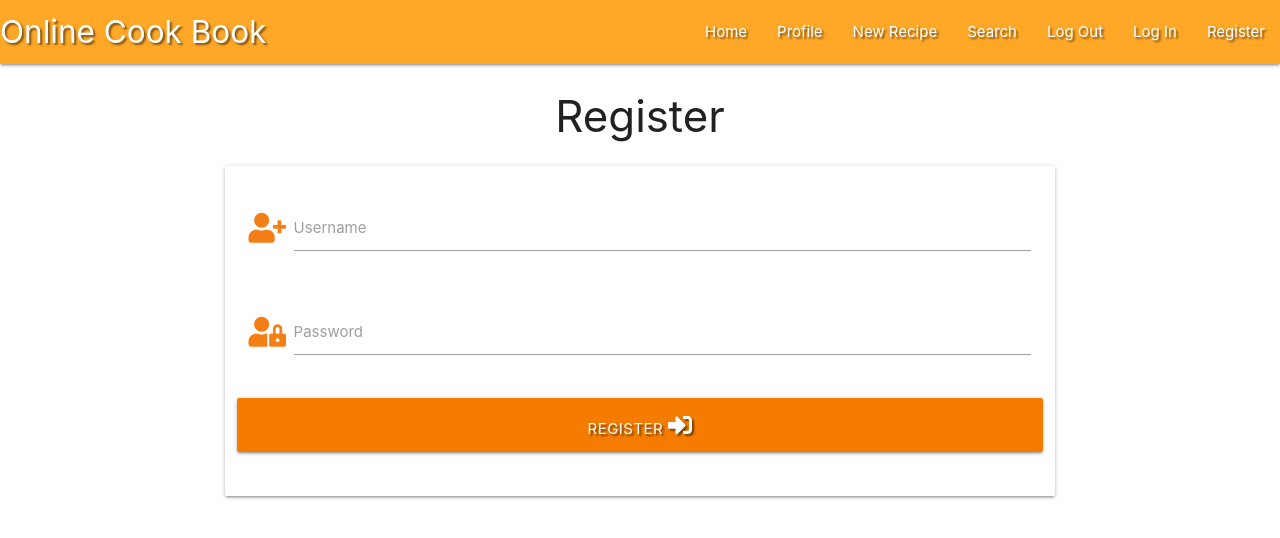
After one commit to Code-Institute-Submissions/gerwini-online_cookbook_project, a Flask app: page /register in a window 1280 px wide. The commit adds this page. Shown: the top 538 px of the page. Run offline with Flask 2, Linux system fonts and the light colour scheme; some libraries are stand-ins or nearby versions.

Commit message:
working on register form

```diff
--- a/app.py
+++ b/app.py
@@ -1,8 +1,10 @@
 import os
-from flask import (Flask, flash, render_template,
-                   redirect, request, session, url_for)
+from flask import (
+        Flask, flash, render_template,
+        redirect, request, session, url_for)
 from flask_pymongo import PyMongo
 from bson.objectid import ObjectId
+from werkzeug.security import generate_password_hash, check_password_hash
 if os.path.exists("env.py"):
     import env
 
@@ -23,6 +25,11 @@ def get_recipes():
     return render_template("recipes.html", recipes=recipes)
 
 
+@app.route("/register", methods=["GET", "POST"])
+def register():
+    return render_template("register.html")
+
+
 if __name__ == "__main__":
     app.run(host=os.environ.get("IP"),
             port=int(os.environ.get("PORT")),
--- a/templates/base.html
+++ b/templates/base.html
@@ -16,7 +16,7 @@
     <header>
         <nav class="nav-extended text-shadow orange lighten-1">
             <div class="nav-wrapper">
-                <a href="{{ url_for('get_recipes') }}" class="brand-logo">Recipes</a>
+                <a href="{{ url_for('get_recipes') }}" class="brand-logo">Online Cook Book</a>
                 <a href="#" data-target="mobile-demo" class="sidenav-trigger"><i class="fas fa-bars"></i></a>
                 <ul class="right hide-on-med-and-down">
                     <li><a href="{{ url_for('get_recipes') }}">Home</a></li>
@@ -25,7 +25,7 @@
                     <li><a href="">Search</a></li>
                     <li><a href="">Log Out</a></li>
                     <li><a href="">Log In</a></li>
-                    <li><a href="">Register</a></li>
+                    <li><a href="{{ url_for('register') }}">Register</a></li>
                 </ul>
             </div>
         </nav>
@@ -37,7 +37,7 @@
             <li><a href="">Search</a></li>
             <li><a href="">Log Out</a></li>
             <li><a href="">Log In</a></li>
-            <li><a href="">Register</a></li>
+            <li><a href="{{ url_for('register') }}">Register</a></li>
         </ul>
     </header>
 
--- /dev/null
+++ b/templates/register.html
@@ -0,0 +1,35 @@
+{% extends "base.html" %}
+{% block content %}
+
+    <h3 class="center-align">Register</h3>
+
+    <div class="row">
+        <form class="col s12 m8 offset-m2" method="POST" action="{{ url_for('register') }}">
+            <div class="card-panel">
+                <!-- username input field -->
+                <div class="row">
+                    <div class="input-field col s12">
+                        <i class="fa fa-user-plus prefix yellow-text text-darken-4"></i>
+                        <input id="username" name="username" type="text" class="validate">
+                        <label for="username">Username</label>
+                    </div>
+                </div>
+                <!-- Password input field -->
+                <div class="row">
+                    <div class="input-field col s12">
+                        <i class="fa fa-user-lock prefix yellow-text text-darken-4"></i>
+                        <input id="password" name="password" type="password" class="validate">
+                        <label for="password">Password</label>
+                    </div>
+                </div>
+                <!-- Register button -->
+                <div class="row">
+                    <button type="submit" class="col s12 btn-large orange darken-2 text-shadow">
+                        Register <i class="fas fa-sign-in-alt"></i>
+                    </button>
+                </div>
+            </div>
+        </form>
+    </div>
+
+{% endblock %}
```
